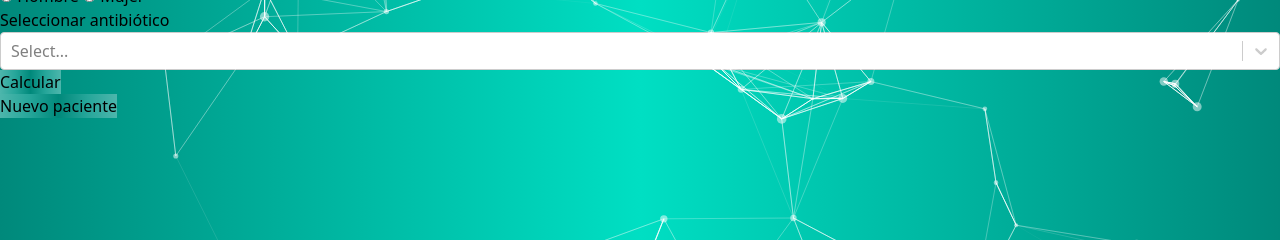
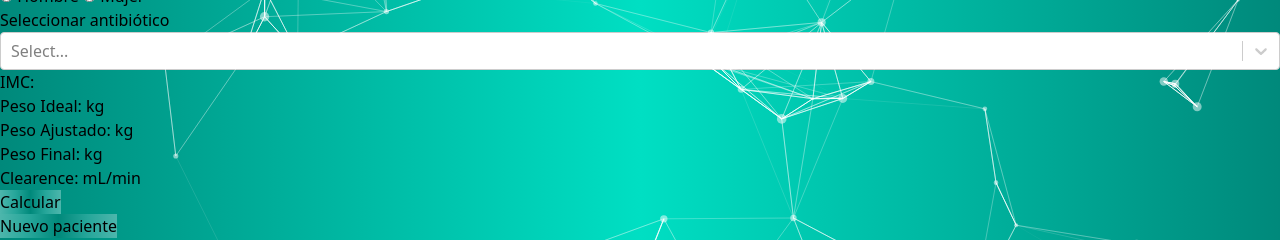
Before and after one commit to zaios-inc/vancomicina_front, a React (Create React App) app: page /patient in a window 1280 px wide. Both pictures are taken after typing "5", "5", "5", "5" into the empty fields and a click on the button "Calcular". Shown: the part 1805-2045 px from the top of the page. Built offline with nearby package versions, Linux system fonts and the light colour scheme; no server answers; what @material-tailwind/react would draw is missing.

Commit message:
ADD primary data

```diff
--- /dev/null
+++ b/src/components/patientData.jsx
@@ -0,0 +1,35 @@
+import { Typography } from "@material-tailwind/react";
+
+function PatientData({
+  IMC,
+  clearence,
+  weightAjustado,
+  weightIdeal,
+  weightFinal,
+}) {
+  return (
+    <div className="w-full text-center">
+      <Typography variant="h6" color="teal">
+        IMC: <span className="text-[#455a64] font-light">{IMC}</span>
+      </Typography>
+      <Typography variant="h6" color="teal">
+        Peso Ideal:{" "}
+        <span className="text-[#455a64] font-light">{weightIdeal} kg</span>
+      </Typography>
+      <Typography variant="h6" color="teal">
+        Peso Ajustado:{" "}
+        <span className="text-[#455a64] font-light">{weightAjustado} kg</span>
+      </Typography>
+      <Typography variant="h6" color="teal">
+        Peso Final:{" "}
+        <span className="text-[#455a64] font-light">{weightFinal} kg</span>
+      </Typography>
+      <Typography variant="h6" color="teal">
+        Clearence:{" "}
+        <span className="text-[#455a64] font-light">{clearence} mL/min</span>
+      </Typography>
+    </div>
+  );
+}
+
+export default PatientData;
--- a/src/components/patientRegistry.jsx
+++ b/src/components/patientRegistry.jsx
@@ -2,6 +2,7 @@ import { Card, CardBody, Input, CardHeader, Typography, Button, CardFooter } fro
 import { useState, useEffect } from 'react'
 import ParticlesBackground from './particles';
 import SingleSelect from './selectAntibiot';
+import PatientData from './patientData';
 import Error from './error';
 import Sidebar from './sidebar';
 import axios from 'axios';
@@ -16,6 +17,12 @@ function PatientRegistry() {
   const [error, setError] = useState(false);
   const [message, setMessage] = useState('');
   const [enable, setEnable] = useState(true);
+  const [enableData, setEnableData] = useState(false)
+  const [clearence, setClearence] = useState('')
+  const [IMC, setIMC] = useState('')
+  const [weightIdeal, setWeightIdeal] = useState('')
+  const [weightAjustado, setWeightAjustado] = useState('')
+  const [weightFinal, setWeightFinal] = useState('')
 
   useEffect(() => {
     document.querySelectorAll('input[type="number"]').forEach(input => {
@@ -23,6 +30,14 @@ function PatientRegistry() {
         if(input.value.length > input.maxLength) input.value = input.value.slice(0, input.maxLength);
       }
     })
+    axios.get("/patient/primaryData").then(res => {
+        setIMC(res.data.IMC);
+        setClearence(res.data.clearence)
+        setWeightAjustado(res.data.weightAjustado)
+        setWeightFinal(res.data.weightFinal)
+        setWeightIdeal(res.data.weightIdeal)
+        console.log(res.data)
+      })
   }, []);
 
   function sendBackend() {
@@ -34,6 +49,7 @@ function PatientRegistry() {
     }
     setError(false);
     setEnable(false);
+    setEnableData(true);
     const dataPatient = {
       height: parseFloat(height),
       creatinina: parseFloat(creatinina),
@@ -46,6 +62,7 @@ function PatientRegistry() {
 
   function reload() {
     setEnable(true);
+    setEnableData(false);
     setAge('');
     setCreatinina('');
     setGenre('');
@@ -160,6 +177,15 @@ function PatientRegistry() {
                           enable={enable}
                         />
                       </div>
+                      <div className='pt-8'>
+                        {enableData && <PatientData
+                        IMC={IMC}
+                        clearence={clearence}
+                        weightAjustado={weightAjustado}
+                        weightIdeal={weightIdeal}
+                        weightFinal={weightFinal}
+                        />}
+                      </div>
                     </CardBody>
                   </div>
                 </div>
```
